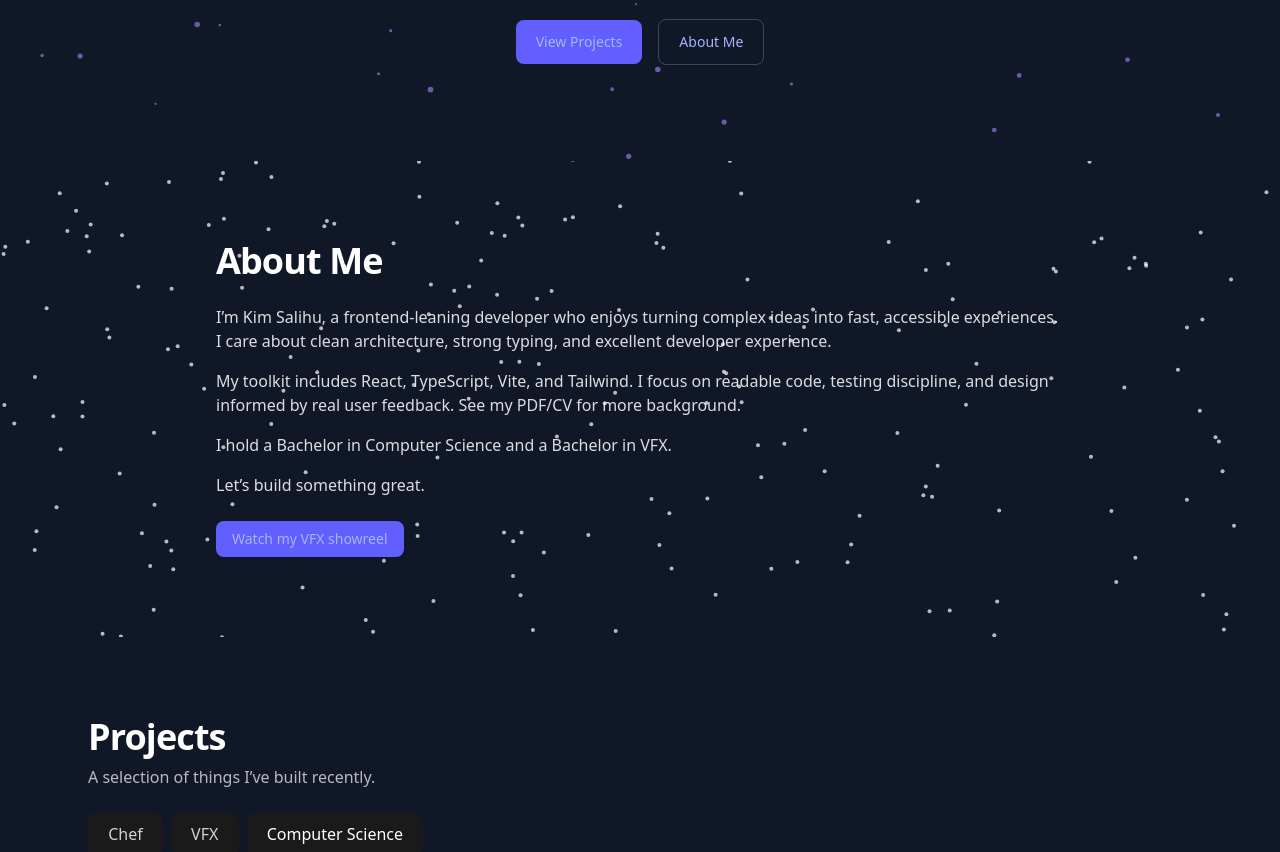
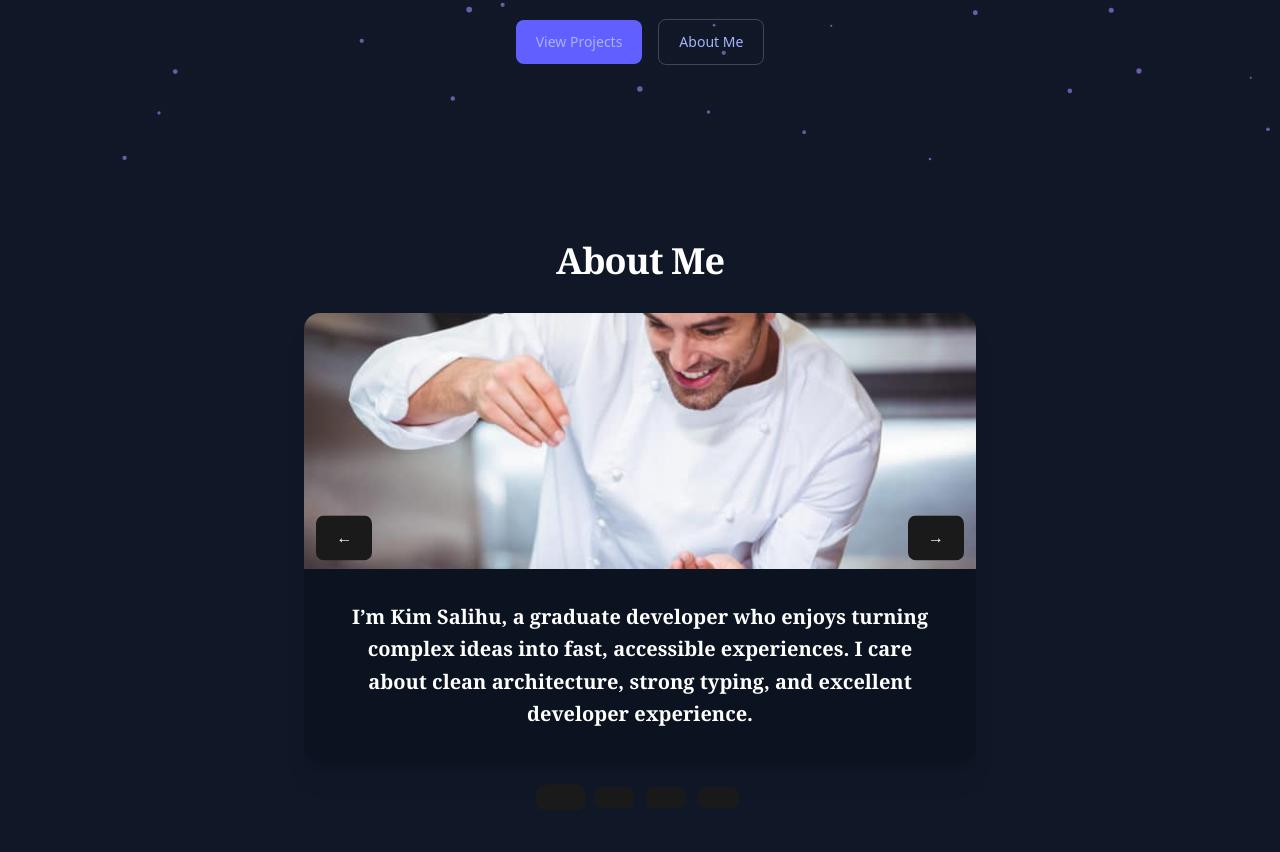
Before and after one commit to DankmemerXDD/my_portfolio, a React (Vite) app in the folder Frontend/: page / in a window 1280 px wide. Shown: the part 360-1212 px from the top of the page. Built offline with nearby package versions, Linux system fonts and the light colour scheme.

Commit message:
added templates, slideshow, fixes on video embed
-slideshow added
-updated particles
- updated info about me
- fixed the videoembed from vimeo

```diff
--- a/Frontend/src/components/About.tsx
+++ b/Frontend/src/components/About.tsx
@@ -1,50 +1,90 @@
+import { useState } from 'react'
 import { useI18n } from '../i18n/I18nProvider'
-import { motion } from 'framer-motion'
-import { ParticlesBackground } from './ParticlesBackground'
+import { motion, AnimatePresence } from 'framer-motion'
+import chef from '../assets/chef.jpg'
 
-const container = {
-  hidden: { opacity: 0 },
-  show: {
-    opacity: 1,
-    transition: { staggerChildren: 0.25 },
-  },
-}
-const item = {
-  hidden: { opacity: 0, y: 20 },
-  show: { opacity: 1, y: 0 },
+type Slide = {
+  text: string
+  image: string
 }
 
 export function About() {
   const { t } = useI18n()
+  const [index, setIndex] = useState(0)
+
+  const slides: Slide[] = [
+    { text: t('about.p1'), image: chef },
+    { text: t('about.p2'), image: '/images/vfx.jpg' },
+    { text: t('about.p3'), image: '/images/code.jpg' },
+    { text: t('about.degrees'), image: '/images/study.jpg' },
+  ]
+
+  const next = () => setIndex((i) => (i + 1) % slides.length)
+  const prev = () => setIndex((i) => (i - 1 + slides.length) % slides.length)
+
   return (
-    <section id="about" className="relative bg-gray-900 py-20 text-white">
-      <ParticlesBackground type="stars" />
-      <div className="relative z-10 mx-auto max-w-4xl px-6">
-        <header className="mb-6">
-          <h2 className="text-3xl font-bold tracking-tight sm:text-4xl">{t('about.title')}</h2>
-        </header>
-        <motion.div
-          variants={container}
-          initial="hidden"
-          whileInView="show"
-          viewport={{ once: true, amount: 0.2 }}
-          className="space-y-4 text-white/85"
-        >
-          <motion.p variants={item}>{t('about.p1')}</motion.p>
-          <motion.p variants={item}>{t('about.p2')}</motion.p>
-          <motion.p variants={item}>{t('about.degrees')}</motion.p>
-          <motion.p variants={item}>{t('about.p3')}</motion.p>
-          <motion.div variants={item} className="pt-2">
-            <a
-              href="https://tinyurl.com/KimShowreel"
-              target="_blank"
-              rel="noreferrer"
-              className="inline-flex items-center justify-center rounded-lg bg-indigo-500 px-4 py-2 text-sm font-medium text-white transition hover:bg-indigo-400"
+    <section id="about" className="bg-gray-900 py-20 text-white">
+      <div className="mx-auto max-w-4xl px-6 text-center">
+        <h2 className="mb-8 text-4xl font-extrabold tracking-tight font-serif">
+          {t('about.title')}
+        </h2>
+
+        <div className="relative mx-auto w-full max-w-2xl">
+          {/* Kortet har mørkere nyanse */}
+          <div className="relative overflow-hidden rounded-2xl bg-[#0B1320] shadow-xl">
+            <AnimatePresence mode="wait">
+              <motion.div
+                key={index}
+                initial={{ opacity: 0, x: 50 }}
+                animate={{ opacity: 1, x: 0 }}
+                exit={{ opacity: 0, x: -50 }}
+                transition={{ duration: 0.4 }}
+              >
+                <img
+                  src={slides[index].image}
+                  alt=""
+                  className="h-64 w-full object-cover"
+                />
+                <div className="p-8">
+                  <p className="text-xl font-bold text-white leading-relaxed font-serif">
+                    {slides[index].text}
+                  </p>
+                </div>
+              </motion.div>
+            </AnimatePresence>
+
+            {/* Left arrow */}
+            <button
+              onClick={prev}
+              className="absolute left-3 top-1/2 -translate-y-1/2 rounded-full bg-gray-700/80 p-3 text-white hover:bg-indigo-500 transition"
             >
-              {t('about.showreel')}
-            </a>
-          </motion.div>
-        </motion.div>
+              ←
+            </button>
+
+            {/* Right arrow */}
+            <button
+              onClick={next}
+              className="absolute right-3 top-1/2 -translate-y-1/2 rounded-full bg-gray-700/80 p-3 text-white hover:bg-indigo-500 transition"
+            >
+              →
+            </button>
+          </div>
+
+          {/* Dots */}
+          <div className="mt-6 flex justify-center gap-3">
+            {slides.map((_, i) => (
+              <button
+                key={i}
+                onClick={() => setIndex(i)}
+                className={`h-3 w-3 rounded-full transition ${
+                  i === index
+                    ? 'bg-indigo-500 scale-125'
+                    : 'bg-gray-500 hover:bg-gray-400'
+                }`}
+              />
+            ))}
+          </div>
+        </div>
       </div>
     </section>
   )
--- a/Frontend/src/components/ParticlesBackground.tsx
+++ b/Frontend/src/components/ParticlesBackground.tsx
@@ -5,7 +5,7 @@ import { loadSlim } from "@tsparticles/slim"
 import { initParticlesEngine } from "@tsparticles/react"
 
 type ParticlesBackgroundProps = {
-  type?: "meteors" | "stars" | "bubbles"
+  type?: "meteors" | "bubbles"
 }
 
 export function ParticlesBackground({ type = "meteors" }: ParticlesBackgroundProps) {
@@ -19,20 +19,6 @@ export function ParticlesBackground({ type = "meteors" }: ParticlesBackgroundPro
 
   const options: RecursivePartial<IOptions> = useMemo(() => {
     switch (type) {
-      case "stars":
-        return {
-          background: { color: "transparent" },
-          fullScreen: { enable: false },
-          particles: {
-            number: { value: 200 },
-            move: { enable: true, speed: 0.25 },
-            shape: { type: "circle" },
-            size: { value: 2 },
-            opacity: { value: 0.7 },
-            color: { value: "#ffffff" },
-          },
-          detectRetina: true,
-        }
       case "bubbles":
         return {
           background: { color: "transparent" },
--- a/Frontend/src/components/ProjectsTabs.tsx
+++ b/Frontend/src/components/ProjectsTabs.tsx
@@ -56,10 +56,20 @@ export function ProjectsTabs() {
         {tab === 'vfx' && (
           <div>
             <p className="mb-6 text-white/70">{t('projects.vfx.subtitle')}</p>
-            <VimeoEmbed videoUrl="https://tinyurl.com/KimShowreel" />
+            <VimeoEmbed videoUrl="https://vimeo.com/709398946?cjdata=MXxZfDB8WXww&turnstile=0.
+                                  FzDRMCgc0O46kVuUnmtZAHuxa4XStwhBLLCaq924WWsJSiYqb5WQODcmgw1YrsljRfFl0ZU-h8cjDWsYmHW2
+                                  KBiS18Mj8IWA61LY6COQEOnvmcsAzddaBMRQQuxd4uJjQUVbaMgJL7QKkAezVA-xaToplKBo5QoDUbCRc4516BNZe89uXZzrAc1zsbaLut7d
+                                  VwTZDpJkskEFAUDSVwXfS36UfRv-wHlPdgWq3drPmcjHv7MkSDyx9GwTNuMUpkfqJ0ETItyzNb-T-5IKbwPdY3gJMguM_pOqlyKNeXV2leuq
+                                  Q9qegzz8jKIZGTQ14ZQLTwEC35rexHhdtF7x_nwgDKS4ao0z2PQxfsUl2ZHW43gGeVpalb--D26Q0YarT9vdx74U8v6pfIwxs5ULT4ykE5fJ
+                                  3kAELBAait2oMVO89fde9ARK_ZVVZIz_bE1O_J_oDgR5GoP5Adi2adlSj5WRKn7FbIElLL1rvF7ULbxEu3j3jtVG9F4tH1lE8eOm5cp3GJl7
+                                  t-vAkDw_BtSqwz9f_RjU9-b3RJxMEuG63_d6noKTbVl-OdW1QoN40JjQi17yhEjYlIEghfBxWowRq0iPg2w9GEGsfyyr4dqgNLP61_ygi027
+                                  b_u6qxcN6CX3EwCQVnyWXeQ1C6nuS6z8xxRJBHdseYsyhE91kVHWlm_YDLDFJgIcnWfY8v1LVItNTacT6PiLI1yQbBdJNlixtZOwDHtv9JKL
+                                  H4B27BnJlg8OLKgs2GJ-TwZdLsxwB2KstU0Vdq0Ta4p746VZLMAFpIhXEy1zYEOUTv5W8cUjRqqH4eh8_UW6aqKoxWWpCbxu4YmF_M3Nx9CB
+                                  q__0ME57bZp79wssTcS76yyrR8RVjPqnW7vM2PUOXW4p1ExjRhdVAGffNviYrmO7oXoKdqP1HaAd2w.A7sjA2GVao1QSjUj898KqA.fcda2a
+                                  457c2c37325edd56117105ffcbd057d7eb88fb18b5b71798a2790fe46f&utm_campaign=2917105&utm_source=affiliate&utm_cha
+                                  nnel=affiliate&cjevent=fda469b6946b11f082c6003e0a18b8fa&clickid=fda469b6946b11f082c6003e0a18b8fa" />
           </div>
         )}
-
         {tab === 'cs' && (
           <div>
             <p className="mb-6 text-white/70">{t('projects.cs.subtitle')}</p>
--- a/Frontend/src/components/VimeoEmbed.tsx
+++ b/Frontend/src/components/VimeoEmbed.tsx
@@ -18,8 +18,16 @@ export function VimeoEmbed({ videoUrl, className }: VimeoEmbedProps) {
         const encoded = encodeURIComponent(videoUrl)
         const res = await fetch(`https://vimeo.com/api/oembed.json?url=${encoded}`)
         if (!res.ok) throw new Error(`oEmbed fetch failed: ${res.status}`)
-				const data = await res.json() as { html?: string }
-				if (!cancelled) setHtml(data.html ?? null)
+        const data = (await res.json()) as { html?: string }
+
+        let embed = data.html ?? null
+        if (embed) {
+          embed = embed
+            .replace(/width="\d+"/, 'width="100%"')
+            .replace(/height="\d+"/, 'height="100%"')
+        }
+
+        if (!cancelled) setHtml(embed)
       } catch (e: any) {
         if (!cancelled) setError(e?.message || 'Failed to load video')
       }
@@ -35,7 +43,10 @@ export function VimeoEmbed({ videoUrl, className }: VimeoEmbedProps) {
       <div className="relative overflow-hidden rounded-2xl border border-white/10 bg-black/50">
         <div className="aspect-video w-full">
           {html ? (
-						<div className="h-full w-full" dangerouslySetInnerHTML={{ __html: html }} />
+            <div
+              className="h-full w-full [&>iframe]:h-full [&>iframe]:w-full"
+              dangerouslySetInnerHTML={{ __html: html }}
+            />
           ) : error ? (
             <div className="flex h-full w-full items-center justify-center text-sm text-white/70">
               {error}
--- a/Frontend/src/i18n/messages.ts
+++ b/Frontend/src/i18n/messages.ts
@@ -18,10 +18,10 @@ export const en: Messages = {
   'hero.ctaAbout': 'About Me',
 
   'about.title': 'About Me',
-  'about.p1': 'I’m Kim Salihu, a frontend-leaning developer who enjoys turning complex ideas into fast, accessible experiences. I care about clean architecture, strong typing, and excellent developer experience.',
-  'about.p2': 'My toolkit includes React, TypeScript, Vite, and Tailwind. I focus on readable code, testing discipline, and design informed by real user feedback. See my PDF/CV for more background.',
+  'about.p1': 'I’m Kim Salihu, a graduate developer who enjoys turning complex ideas into fast, accessible experiences. I care about clean architecture, strong typing, and excellent developer experience.',
+  'about.p2': 'My toolkit includes React, TypeScript, Vite, and Tailwind. I focus on readable code, testing discipline, and design informed by user feedback.',
   'about.p3': 'Let’s build something great.',
-  'about.degrees': 'I hold a Bachelor in Computer Science and a Bachelor in VFX.',
+  'about.degrees': 'I hold a Bachelor degree in Computer Science and in VFX.',
   'about.showreel': 'Watch my VFX showreel',
 
   'projects.title': 'Projects',
@@ -30,7 +30,7 @@ export const en: Messages = {
   'projects.tabs.vfx': 'VFX',
   'projects.tabs.cs': 'Computer Science',
   'projects.chef.subtitle': 'Highlights from my time as a chef.',
-  'projects.vfx.subtitle': 'My VFX showreel and visual work.',
+  'projects.vfx.subtitle': 'My VFX showreel and visual work from when i was studying at school.',
   'projects.cs.subtitle': 'Software projects I’ve built; click to see details.',
 
   'projects.more': 'More info',
@@ -70,7 +70,7 @@ export const no: Messages = {
   'about.p1': 'Jeg er Kim Salihu, en utvikler med fokus på frontend som liker å gjøre komplekse ideer om til raske, tilgjengelige opplevelser. Jeg er opptatt av ren arkitektur, sterk typing og god utvikleropplevelse.',
   'about.p2': 'Jeg bruker blant annet React, TypeScript, Vite og Tailwind. Jeg prioriterer lesbar kode, gode testvaner og et design som er basert på reelle tilbakemeldinger fra brukere. Se CV/PDF for mer bakgrunn.',
   'about.p3': 'La oss bygge noe bra.',
-  'about.degrees': 'Jeg har bachelor i informatikk og en bachelor i VFX.',
+  'about.degrees': 'Jeg har bachelor i informatikk og i VFX.',
   'about.showreel': 'Se VFX‑showreelen min',
 
   'projects.title': 'Prosjekter',
```
Also changed, not shown: Frontend/src/assets/chef.jpg (added). Lines whose indentation alone changed are shown as unchanged.
